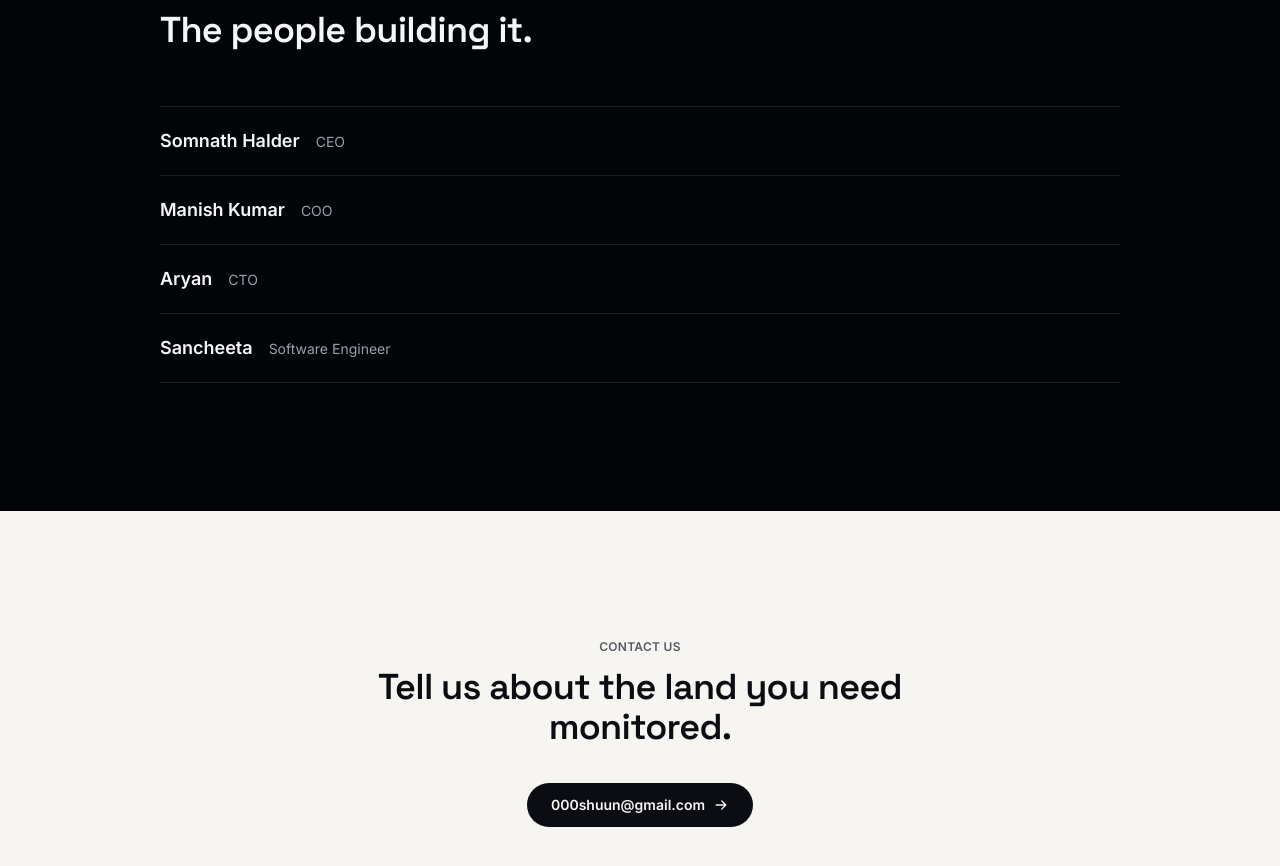
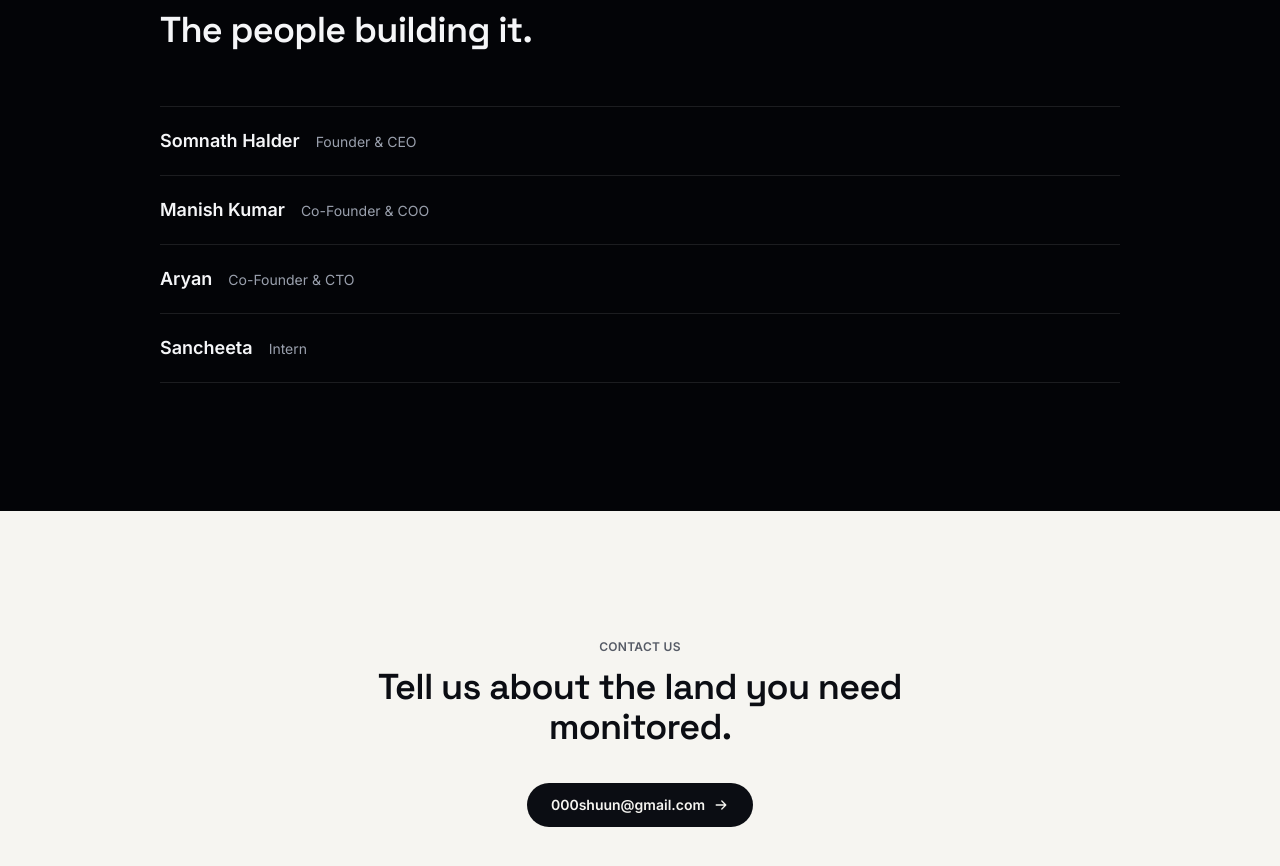
Before and after one commit to shunn-labs/Shuun-website, a React (Vite) app: page / in a window 1280 px wide. Shown: the part 2420-3286 px from the top of the page. Built offline with nearby package versions, Linux system fonts and the light colour scheme; no server answers.

Commit message:
role fixes

```diff
--- a/src/data/team.ts
+++ b/src/data/team.ts
@@ -4,8 +4,8 @@ export interface TeamMember {
 }
 
 export const team: TeamMember[] = [
-  { name: 'Somnath Halder', role: 'CEO' },
-  { name: 'Manish Kumar', role: 'COO' },
-  { name: 'Aryan', role: 'CTO' },
-  { name: 'Sancheeta', role: 'Software Engineer' },
+  { name: 'Somnath Halder', role: 'Founder & CEO' },
+  { name: 'Manish Kumar', role: 'Co-Founder & COO' },
+  { name: 'Aryan', role: 'Co-Founder & CTO' },
+  { name: 'Sancheeta', role: 'Intern' },
 ]
```
